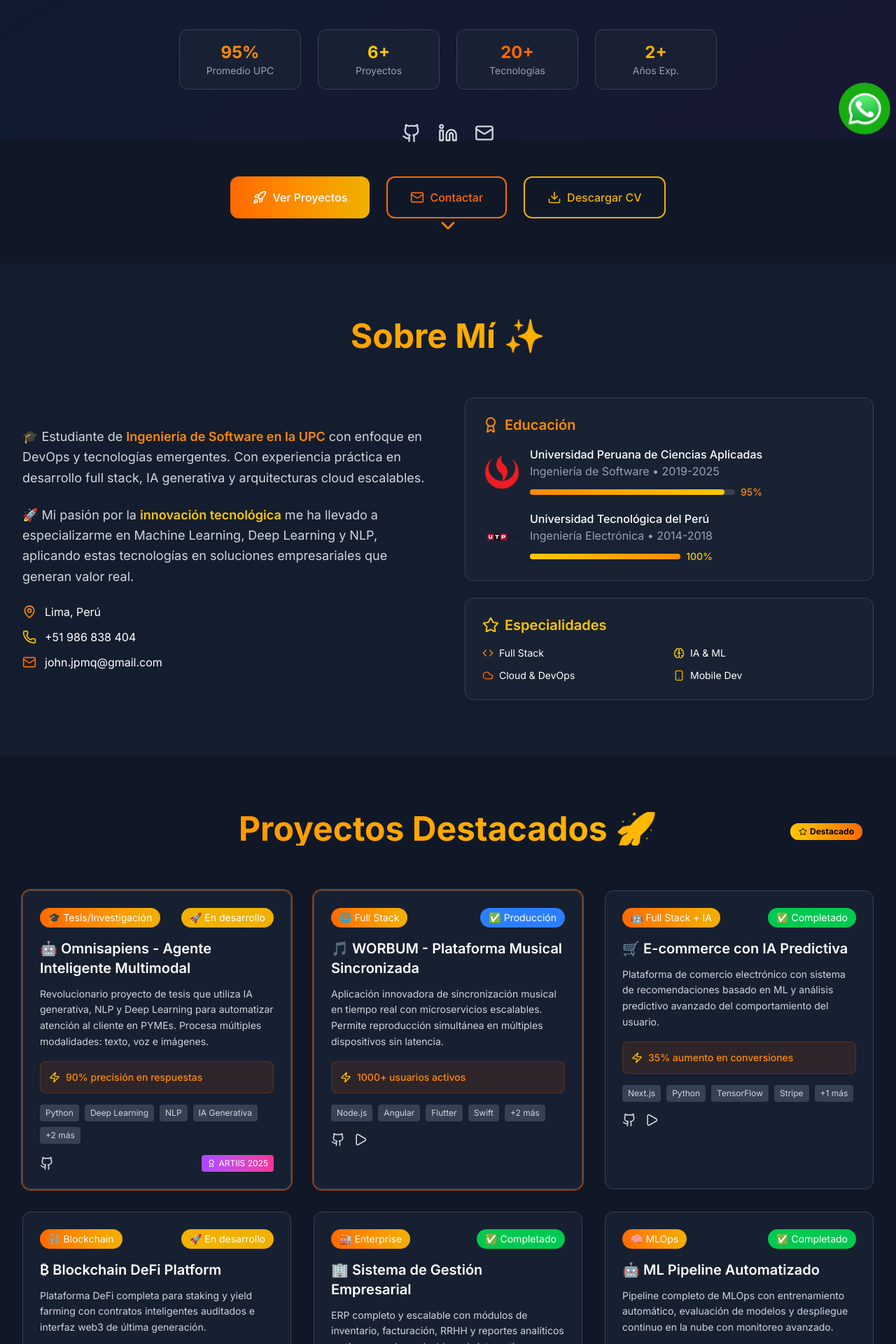
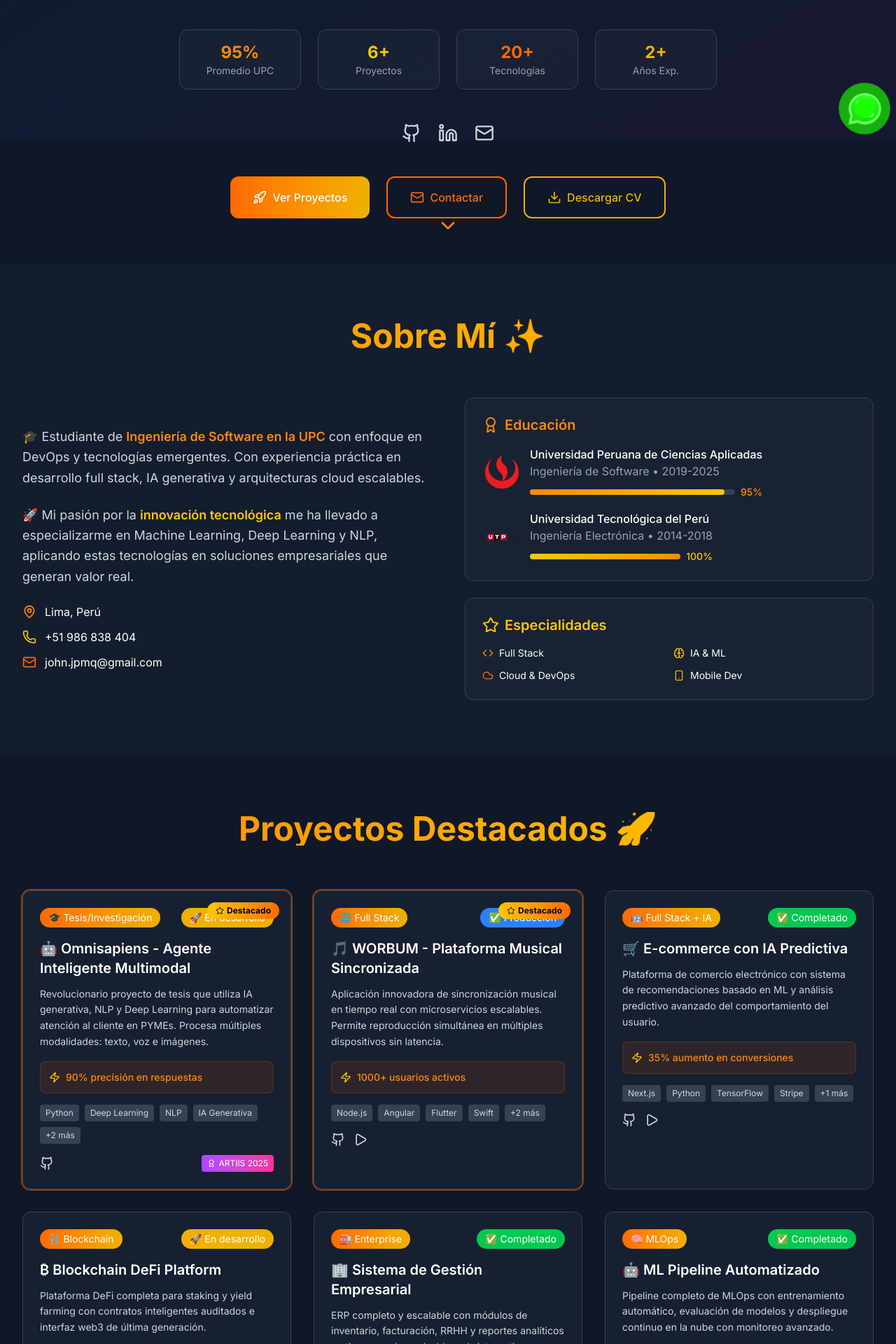
Before and after one commit to JohnPaulMamaniQuispe/my-portfolio, a Next.js app: page / in a window 1280 px wide. Shown: the part 600-2520 px from the top of the page at 70% size. Built offline with nearby package versions, Linux system fonts and the light colour scheme.

Commit message:
Preparando para despliegue en Netlify

```diff
--- a/app/page.tsx
+++ b/app/page.tsx
@@ -1,7 +1,8 @@
 'use client'
 
 import React, { useState, useEffect } from 'react';
-import { Github, Linkedin, Mail, Phone, MapPin,  ChevronDown, Menu, X, Code, Database, Cloud, Brain, Smartphone, Globe, Star, Zap, Award, Rocket, Download, Play } from 'lucide-react';
+import Image from 'next/image';
+import { Github, Linkedin, Mail, Phone, MapPin, ChevronDown, Menu, X, Code, Database, Cloud, Brain, Smartphone, Globe, Star, Zap, Award, Rocket, Download, Play } from 'lucide-react';
 
 // =================================
 //  DATOS DEL PORTAFOLIO
@@ -251,9 +252,11 @@
       rel="noopener noreferrer"
       title="Contactar por WhatsApp"
     >
-      <img
+      <Image
         src={PERSONAL_INFO.whatsappLogo}
         alt="WhatsApp"
+        width={50}
+        height={50}
       />
     </a>
   </>
@@ -329,11 +332,13 @@
     <div className="w-48 h-48 mx-auto relative group">
       <div className="absolute -inset-1 bg-gradient-to-r from-orange-400 to-yellow-500 rounded-full"></div>
       <div className="relative w-full h-full bg-gray-900 rounded-full overflow-hidden border-4 border-gray-900">
-        <img
+        <Image
           src={PERSONAL_INFO.photo}
           alt={`${PERSONAL_INFO.name} - Software Engineer`}
           className="w-full h-full object-cover object-top"
           style={{ objectPosition: 'center top' }}
+          width={192}
+          height={192}
           onError={(e) => {
             const target = e.target as HTMLImageElement;
             target.style.display = 'none';
@@ -413,8 +418,8 @@
 );
 
 // Componente: Tarjeta de Proyecto
-const ProjectCard = ({ project, index }: { project: typeof PROJECTS[0]; index: number }) => (
-  <div className={`bg-gray-800/50 rounded-xl overflow-hidden transition-all duration-300 border border-gray-700 hover:border-orange-500/50 hover:scale-105 hover:shadow-xl hover:shadow-orange-500/10 ${project.highlight ? 'ring-2 ring-orange-500/50' : ''}`}>
+const ProjectCard = ({ project }: { project: typeof PROJECTS[0] }) => (
+  <div className={`relative bg-gray-800/50 rounded-xl overflow-hidden transition-all duration-300 border border-gray-700 hover:border-orange-500/50 hover:scale-105 hover:shadow-xl hover:shadow-orange-500/10 ${project.highlight ? 'ring-2 ring-orange-500/50' : ''}`}>
     {project.highlight && (
       <div className="absolute top-4 right-4 z-10">
         <div className="bg-gradient-to-r from-yellow-400 to-orange-500 text-black px-3 py-1 rounded-full text-xs font-bold flex items-center space-x-1">
@@ -646,10 +651,12 @@
 
                   <div className="flex items-center space-x-3">
                     <div className="w-14 h-14  rounded-lg flex items-center justify-center p-1">
-                      <img
+                      <Image
                         src="/images/logo-upc.png"
                         alt="UPC Logo"
                         className="w-full h-full object-contain"
+                        width={56}
+                        height={56}
                       />
                     </div>
                     <div>
@@ -665,10 +672,12 @@
                   </div>
                   <div className="flex items-center space-x-3">
                     <div className="w-14 h-14  rounded-lg flex items-center justify-center p-1">
-                      <img
+                      <Image
                         src="/images/logo-utp.png"
                         alt="UTP Logo"
                         className="w-full h-full object-contain"
+                        width={56}
+                        height={56}
                       />
                     </div>
                     <div>
@@ -716,7 +725,7 @@
           </h2>
           <div className="grid md:grid-cols-2 lg:grid-cols-3 gap-8">
             {PROJECTS.map((project, index) => (
-              <ProjectCard key={index} project={project} index={index} />
+              <ProjectCard key={index} project={project} />
             ))}
           </div>
         </div>
@@ -875,7 +884,7 @@
               © 2025 {PERSONAL_INFO.name}. Todos los derechos reservados.
             </p>
             <p className="text-gray-500 text-sm mt-2">
-              Desarrollado con  usando Next.js, React, Tailwind CSS y mucho cafè
+              Desarrollado con ❤️ usando Next.js, React, Tailwind CSS y mucho café ☕
             </p>
           </div>
         </div>
```
